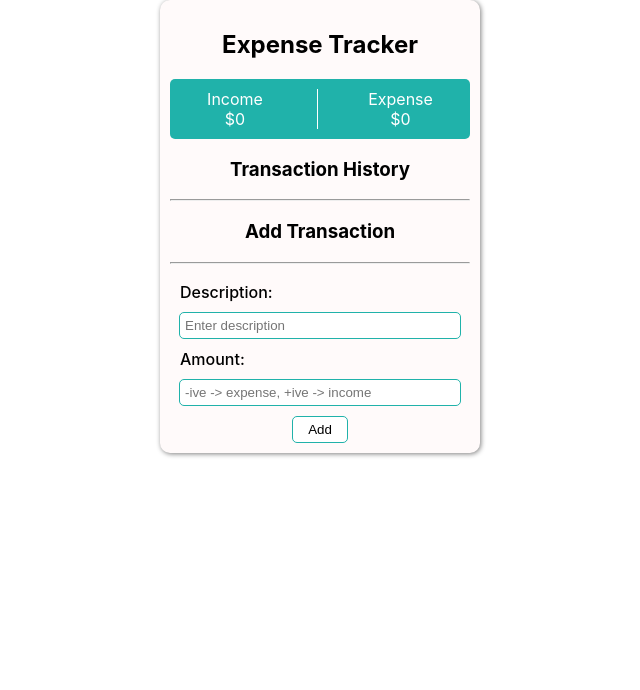
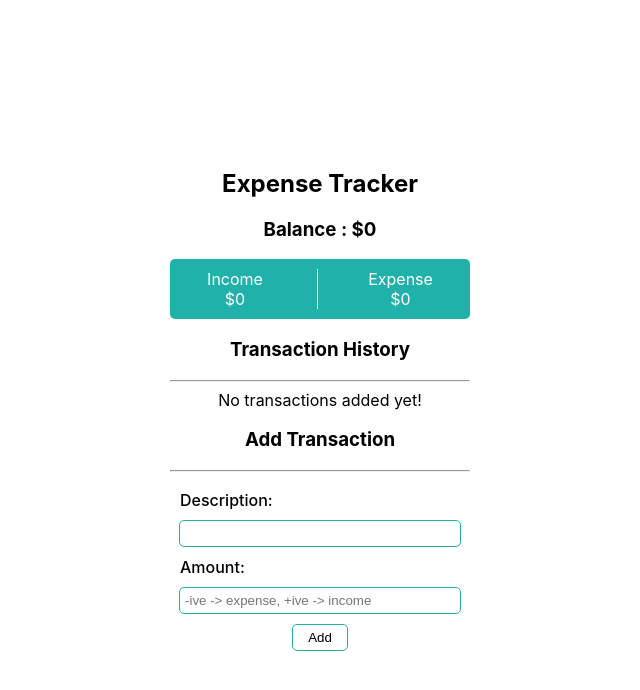
Before and after one commit to a-asad/Expense-Tracker-App, a React (Create React App) app: page / in a window 1280 px wide. Shown: the top 690 px of the page, without its empty margins (320-960 px from the left). Built offline with nearby package versions, Linux system fonts and the light colour scheme.

Commit message:
// done with adding transactions

```diff
--- a/src/App.css
+++ b/src/App.css
@@ -1,10 +1,13 @@
+body {
+  display: flex;
+  flex-direction: column;
+  align-items: center;
+  justify-content: center;
+  min-height: 100vh;
+}
 .main{
   width: 300px;
   margin: auto;
-  padding: 10px;
-  background-color:snow;
-  border-radius: 10px;
-  box-shadow: 1px 1px 5px gray;
 }
 .header{
   text-align: center;
@@ -51,3 +54,17 @@ label{
   border: 1px solid lightseagreen;
   cursor: pointer;
 }
+.historyItems{
+  display: flex;
+  margin: 5px;
+  padding: 5px;
+  background-color: white;
+  border-radius: 5px;
+  justify-content: space-between;
+}
+.historyIncome{
+  border: 2px solid green;
+}
+.historyExpense{
+  border: 2px solid red;
+}
--- a/src/App.js
+++ b/src/App.js
@@ -4,10 +4,12 @@ import './App.css'
 import Total from './components/total';
 import History from './components/history';
 import AddTransaction from './components/AddTransaction';
+import { TransactionProvider } from './components/context';
 
 function App() {
   return (
-    <div className="mn">
+    <TransactionProvider>
+      <div className="mn">
       <div className="main">
       <Header></Header>
       <Total></Total>
@@ -15,7 +17,7 @@ function App() {
       <AddTransaction></AddTransaction>
     </div>
     </div>
-
+    </TransactionProvider>
   );
 }
 
--- a/src/components/AddTransaction.js
+++ b/src/components/AddTransaction.js
@@ -1,15 +1,26 @@
 import React from 'react';
+import { context } from './context';
+
 
 function AddTransaction() {
+    let {dispatch} = React.useContext(context);
+
+    function Add(){
+        let trans = {desc:document.getElementById("desc").value,amount:document.getElementById("amount").value};
+        document.getElementById("desc").value = "";
+        document.getElementById("amount").value = "";
+        dispatch({data:trans, type:"add"});
+    }
+
   return (
     <div className="add-transaction">
       <h3>Add Transaction</h3>
       <hr/>
       <label>Description:</label>
-      <input type="text" placeholder="Enter description"/>
+      <input type="text" id="desc" place holder="Enter description"/>
       <label>Amount:</label>
-      <input type="text" placeholder="-ive -> expense, +ive -> income"/>
-      <button className="btn">Add</button>
+      <input type="number" id="amount" placeholder="-ive -> expense, +ive -> income"/>
+      <button className="btn" onClick={Add}>Add</button>
     </div>
   );
 }
--- /dev/null
+++ b/src/components/context.js
@@ -0,0 +1,15 @@
+import React from 'react';
+import { transReducer } from './reducer';
+
+let transactions = []
+
+export const context = React.createContext(transactions);
+
+export const TransactionProvider = ({children})=>{
+  let [red, dispatch] = React.useReducer(transReducer, transactions);
+  return(
+    <context.Provider value={{transactions:red, dispatch}}>
+      {children}
+    </context.Provider>
+  )
+}
--- a/src/components/header.js
+++ b/src/components/header.js
@@ -1,10 +1,21 @@
 import React from 'react';
+import { context } from './context';
 
 function Header() {
+    const {transactions} = React.useContext(context);
+ function getBalance(){
+     let bal=0;
+     for(let i in transactions)
+         bal+=parseInt(transactions[i].amount);
+    return bal;
+ }
   return (
-    <h2 className="header">
-      Expense Tracker
-    </h2>
+      <div  className="header">
+          <h2>
+        Expense Tracker
+        </h2>
+        <h3>Balance : ${getBalance()}</h3>
+      </div>
   );
 }
 
--- a/src/components/history.js
+++ b/src/components/history.js
@@ -1,10 +1,23 @@
 import React from 'react';
+import {context} from './context';
 
 function History() {
+    let {transactions} = React.useContext(context);
   return (
     <div className="history">
       <h3>Transaction History</h3>
       <hr/>
+      <div>
+          {transactions.length === 0?"No transactions added yet!":
+        transactions.map((trans, id) =>{
+            return (
+                <div key={id} className={`historyItems ${trans.amount>=0?"historyIncome":"historyExpense"}`}>
+                    <span>{trans.desc}</span>
+                    <span>${trans.amount}</span>
+                </div>
+            )
+        })}
+      </div>
     </div>
   );
 }
--- /dev/null
+++ b/src/components/reducer.js
@@ -0,0 +1,11 @@
+export const transReducer = (state,action)=>{
+    switch(action.type)
+    {
+        case "add":
+            return [action.data, ...state]
+        case "remove":
+            return state;
+        default:
+            return state;
+    }
+}
--- a/src/components/total.js
+++ b/src/components/total.js
@@ -1,15 +1,31 @@
 import React from 'react';
+import { context } from './context';
 
 function Total() {
+const {transactions} = React.useContext(context);
+ function getIncome(){
+     let income=0;
+     for(let i in transactions)
+        if(parseInt(transactions[i].amount) > 0)
+         income+=parseInt(transactions[i].amount);
+    return income;
+ }
+ function getExpense(){
+    let exp=0;
+    for(let i in transactions)
+       if(parseInt(transactions[i].amount) < 0)
+        exp+=parseInt(transactions[i].amount);
+   return -exp;
+}
   return (
     <div className="total">
       <div className="income">
         Income
-        <div className="total-amount">$0</div>
+  <div className="total-amount">${getIncome()}</div>
       </div>
       <div className="expense">
         Expense
-        <div className="total-amount">$0</div>
+  <div className="total-amount">${getExpense()}</div>
       </div>
     </div>
   );
```
